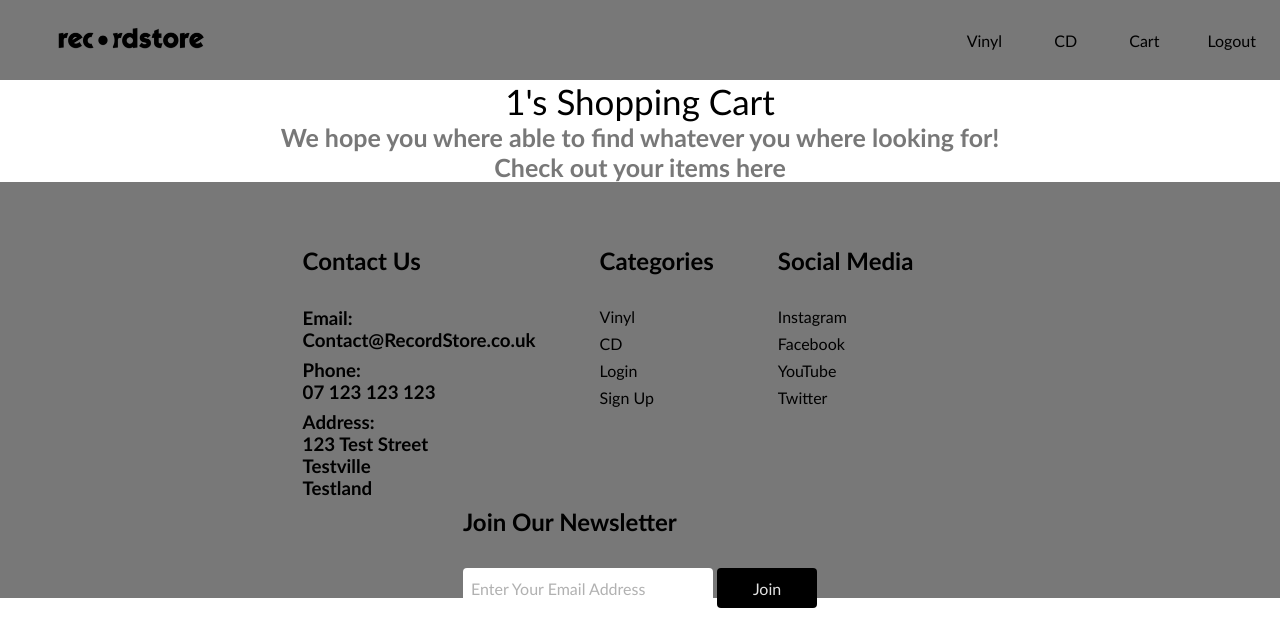
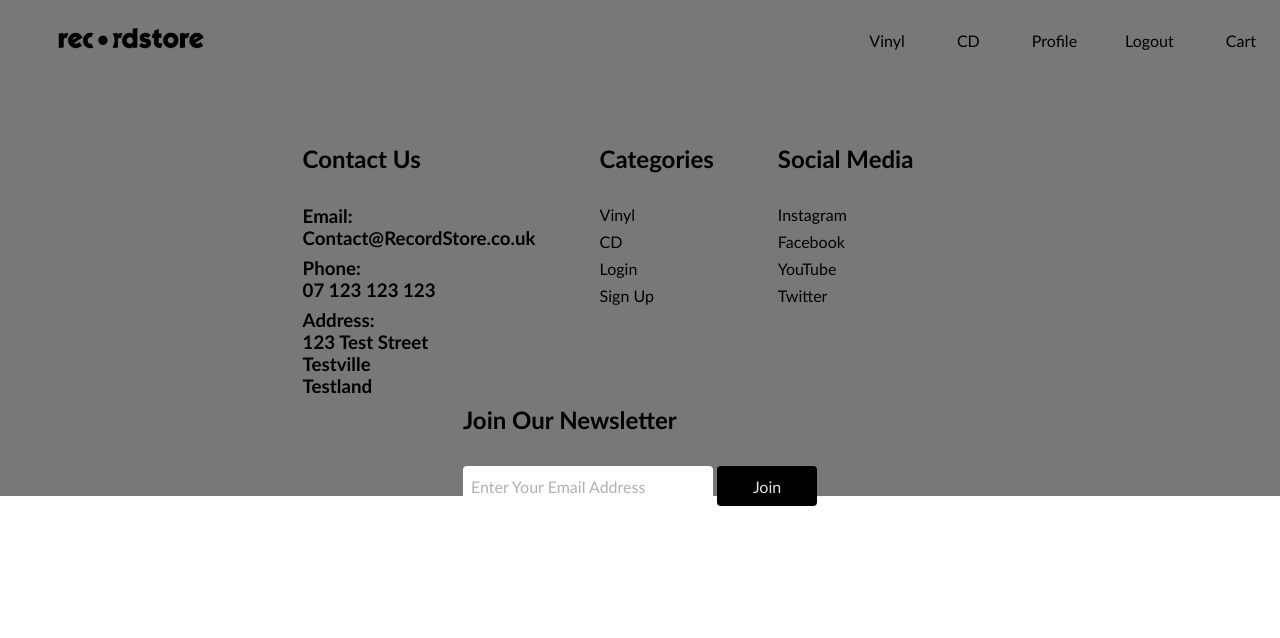
Before and after one commit to KieranWiertz/Programming-02-Assessment, a PHP site: page /cart.php in a window 1280 px wide. Shown: the top 638 px of the page. Run offline with PHP 8.4, Linux system fonts and the light colour scheme; the visitor is signed in with stand-in values (Sample User, id 1).

Commit message:
Profile page and Cart added

```diff
--- a/cart.php
+++ b/cart.php
@@ -1,16 +1,3 @@
 <?php include_once 'header.php'; ?>
 
-    <div class="cart-user-info">
-        <?php
-          if (isset($_SESSION["useruid"])) {
-            echo "<p>" . $_SESSION["useruid"] . "'s Shopping Cart </p>";
-          }
-    ?>
-    </div>
-    <h2 class="cart-info">We hope you where able to find whatever you where looking for!<br>Check out your items here</h2>
-
-    <div class="cart-items">
-
-    </div>
-
 <?php include_once 'footer.php'; ?>
--- a/header.php
+++ b/header.php
@@ -25,13 +25,14 @@
         <a href="cd-page.php">CD</a>
         <?php
           if (isset($_SESSION["useruid"])) {
-            echo "<a href='cart.php'>Cart</a>";
+            echo "<a href='profile.php'>Profile</a>";
             echo "<a href='includes/logout.inc.php'>Logout</a>";
           }
           else {
             echo "<a href='login-page.php'>Login/Sign Up</a>";
           }
         ?>
+        <a href="cart.php">Cart</a>
       </div>
     </nav>
 
--- a/styles.css
+++ b/styles.css
@@ -200,6 +200,11 @@ button:hover {
 
 .register-link p a:hover {
   text-decoration: underline;
+}
+
+.cat-image {
+  display: flex;
+  justify-content: center;
 }
 
 /* Product Page Styling */
```
Also changed, not shown: profile.php (added, +15 -0 lines), assets/login_assets/SpinCat.gif (added).
